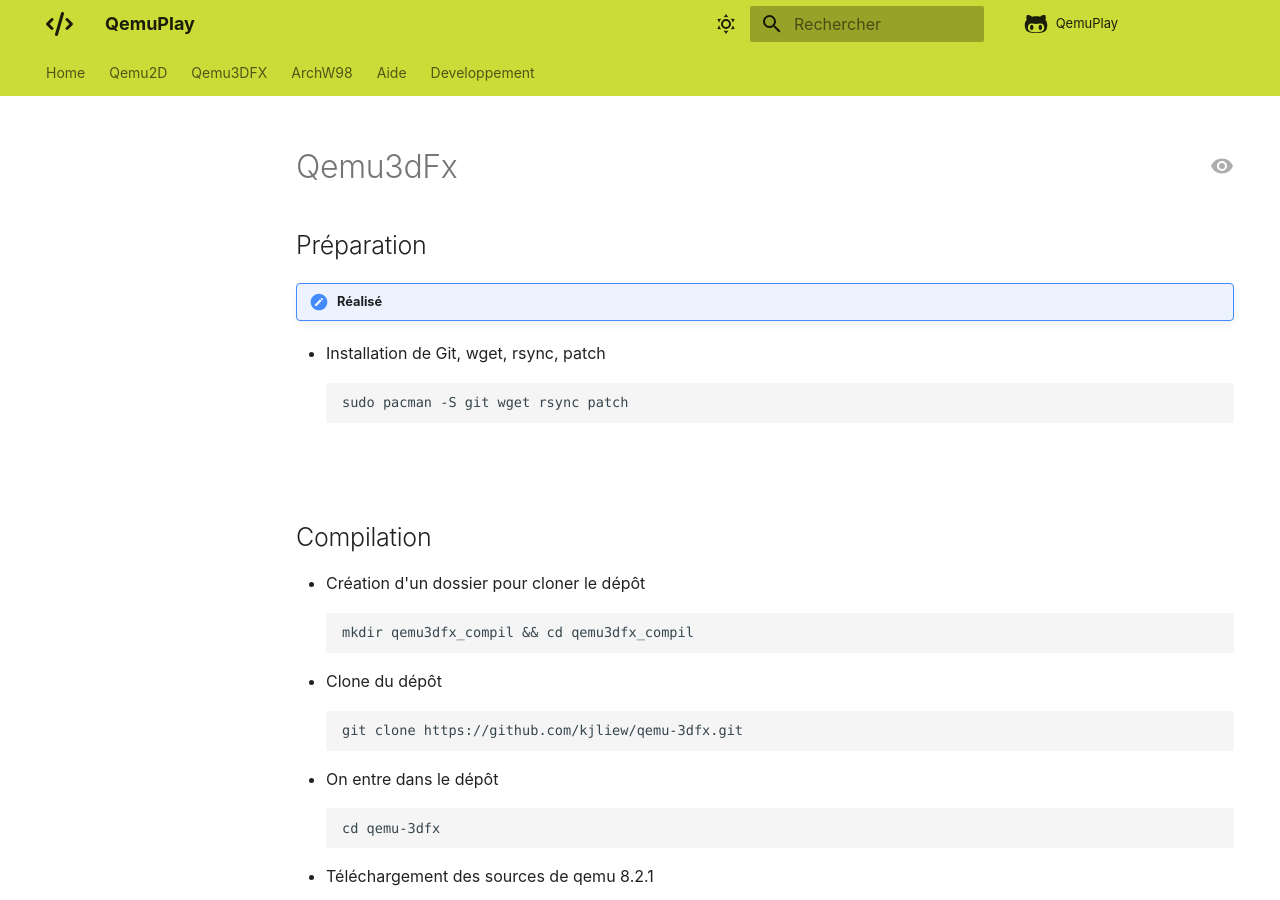
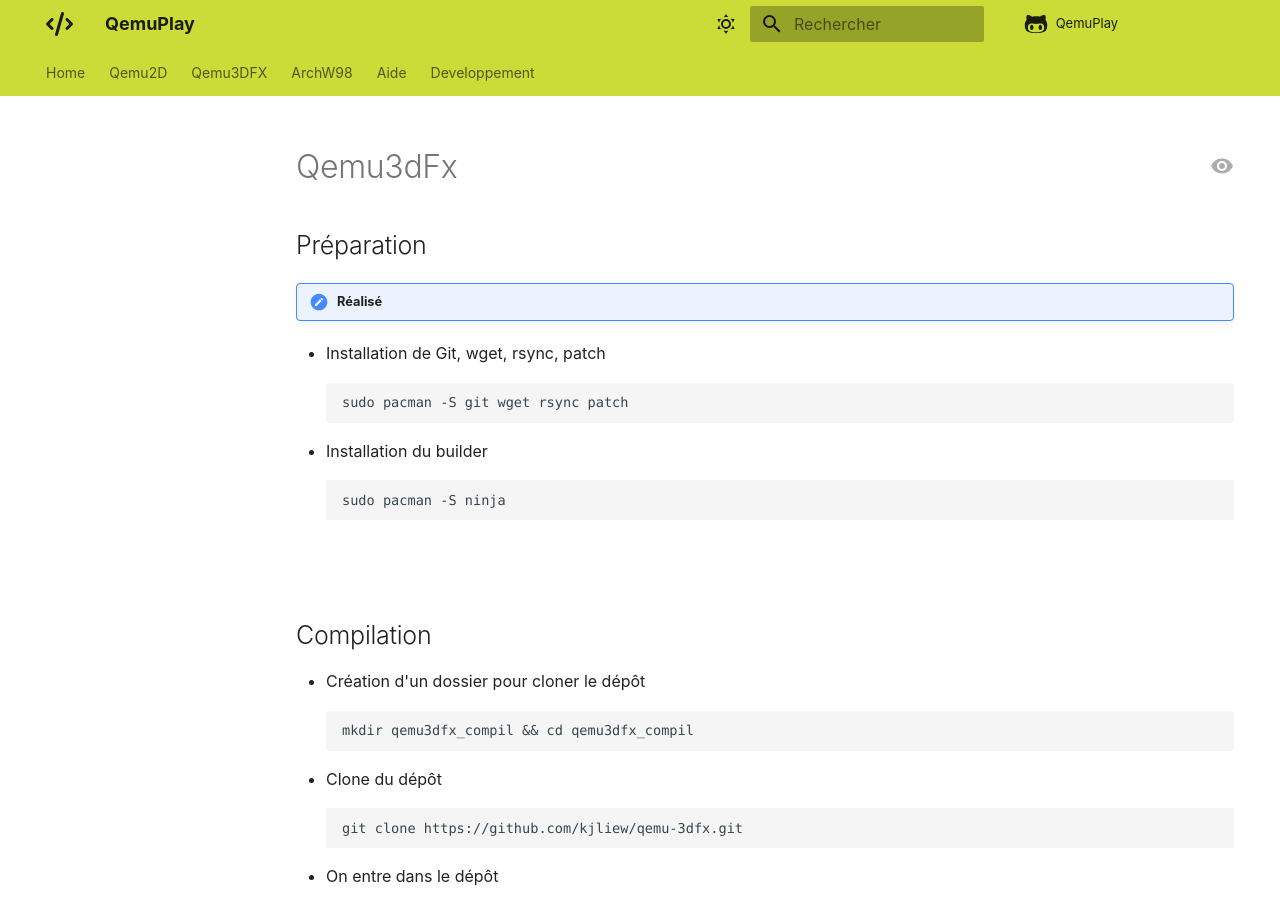
Before and after one commit to daerlnaxe/QemuPlay, an MkDocs documentation site: the page built from docs/90-developpement/Qemu3dFx.md, in a window 1280 px wide and 900 px high. Built offline with MkDocs 1.6.1 and Material for MkDocs 9.7.7, drawn with Linux system fonts in a browser that asks for light colours; comment, search, counter and statistics services are not loaded.

Commit message:
Update Qemu3dFx.md

````diff
--- a/docs/90-developpement/Qemu3dFx.md
+++ b/docs/90-developpement/Qemu3dFx.md
@@ -4,6 +4,10 @@
 - Installation de Git, wget, rsync, patch
 ```
 sudo pacman -S git wget rsync patch
+```
+- Installation du builder
+```
+sudo pacman -S ninja
 ```
 
 <br>
````
